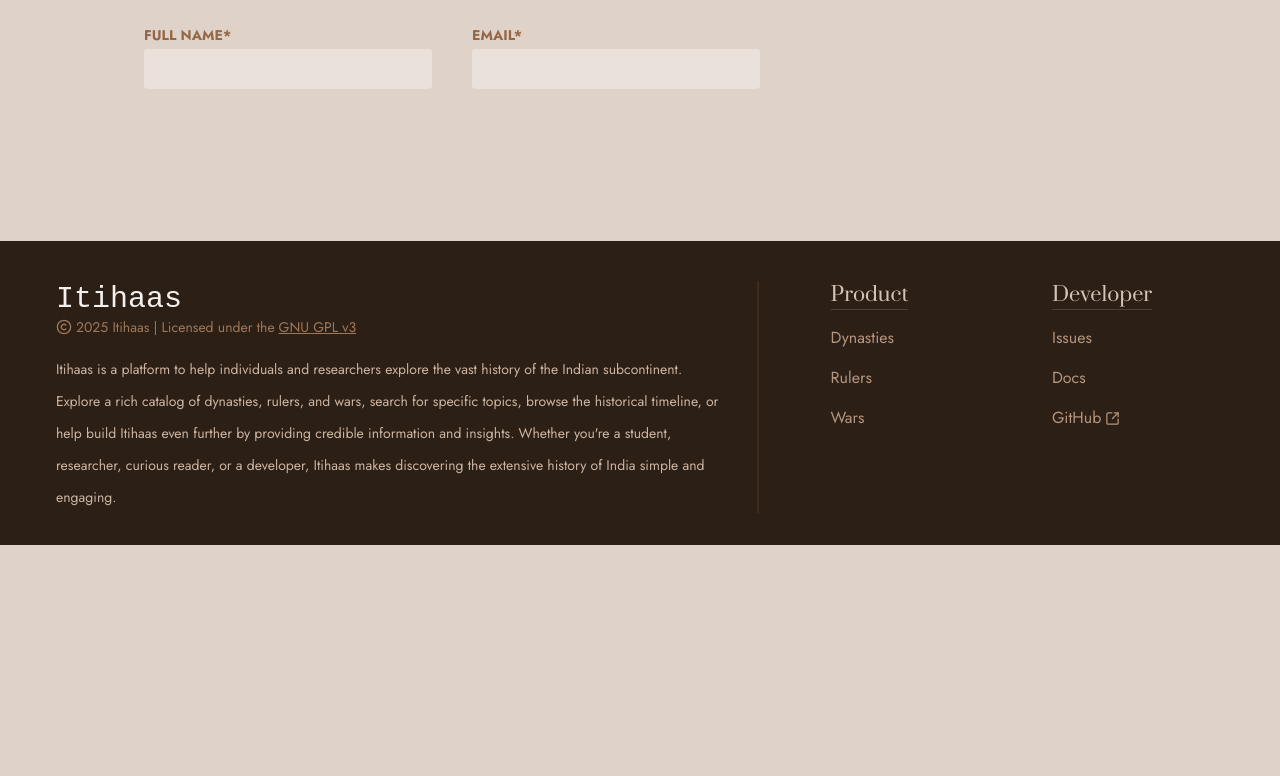
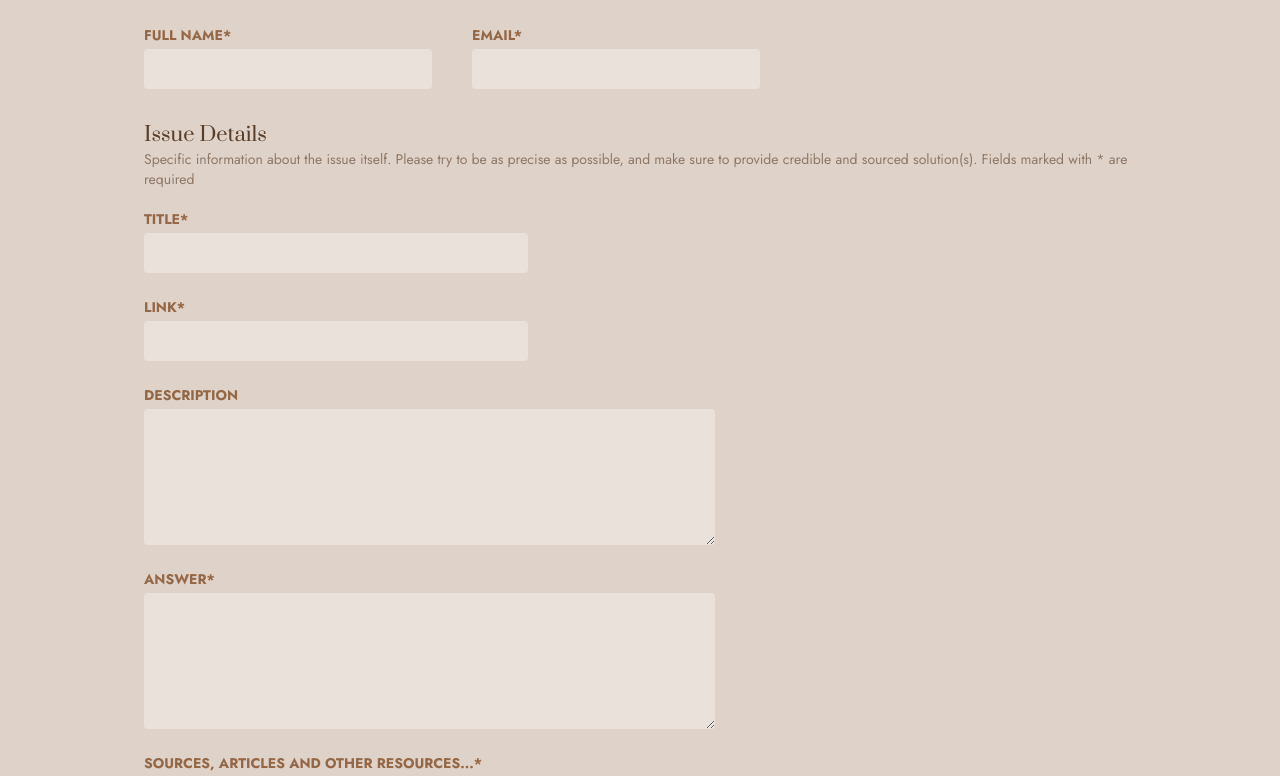
Before and after one commit to sunillshastry/itihaas-client, a React (Vite) app: page /issues in a window 1280 px wide. Shown: the part 780-1556 px from the top of the page. Before the commit the page ends 1325 px from the top, so only its background shows below. Built offline with nearby package versions, Linux system fonts and the light colour scheme; no server answers; a web font is replaced by a local one.

Commit message:
Incorporate IssuesSubjectDetails component within Issues page component

```diff
--- a/src/pages/Issues.jsx
+++ b/src/pages/Issues.jsx
@@ -1,5 +1,6 @@
 import Footer from '../components/Footer';
 import IssueInfo from '../components/IssueInfo';
+import IssuesSubjectDetails from '../components/IssuesSubjectDetails';
 import IssuesUserDetails from '../components/IssuesUserDetails';
 import MainContainer from '../components/MainContainer';
 import Navbar from '../components/Navbar';
@@ -14,6 +15,7 @@ function Issues() {
 				<IssueInfo />
 
 				<IssuesUserDetails />
+				<IssuesSubjectDetails />
 			</MainContainer>
 			<Footer />
 		</>
```
